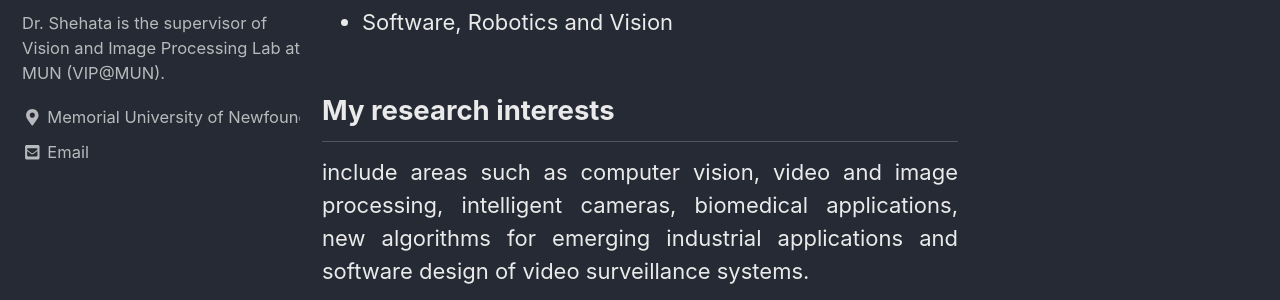
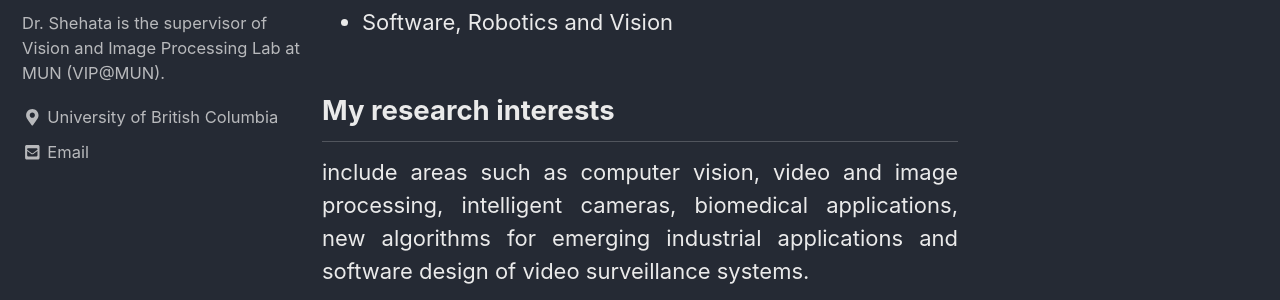
Before and after one commit to VIP-MUN/VIP-MUN.github.io, a Jekyll site: the page built from _pages/about.md, in a window 1280 px wide. Shown: the part 314-614 px from the top of the page. Built offline with Jekyll 4.4.1, drawn with Linux system fonts in a browser that asks for light colours; nearby versions of some CDN libraries.

Commit message:
Update _config.yml

```diff
--- a/_config.yml
+++ b/_config.yml
@@ -103,10 +103,10 @@ author:
   name             : "Mohamed S. Shehata"
   avatar           : "/images/shehata_bio.jpg"# path of avatar image, e.g. "/assets/images/bio-photo.jpg"
   bio              : "Dr. Shehata is the supervisor of Vision and Image Processing Lab at MUN (VIP@MUN)."
-  location         : "Memorial University of Newfoundland"
+  location         : "University of British Columbia"
   email            :  "mshehata@mun.ca"
   uri              :
-  home             :  "https://www.mun.ca/engineering/about/people/mohamedshehata.php"
+  home             :  "https://cmps.ok.ubc.ca/about/contact/mohamed-shehata/"
   bitbucket        :
   codepen          :
   dribbble         :
```
